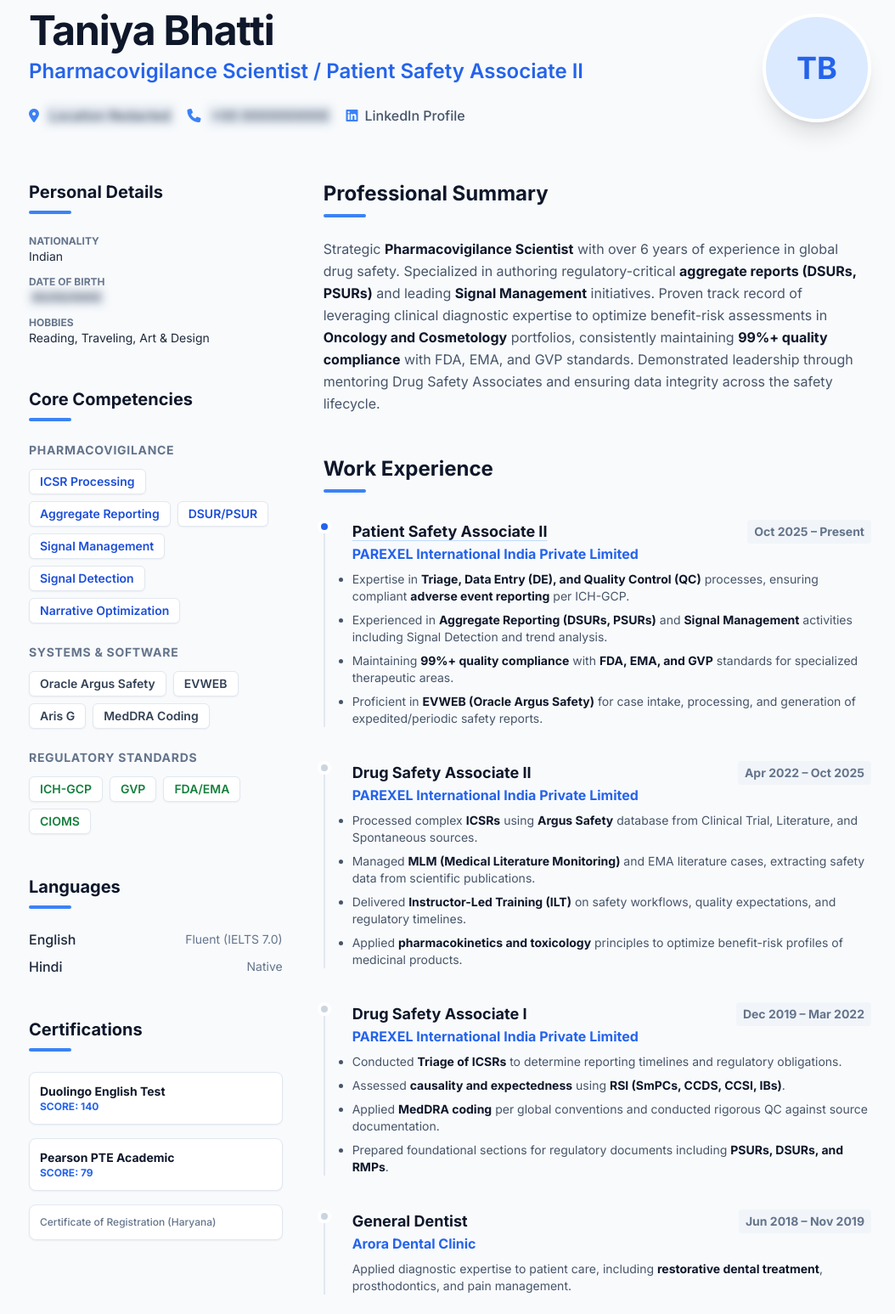
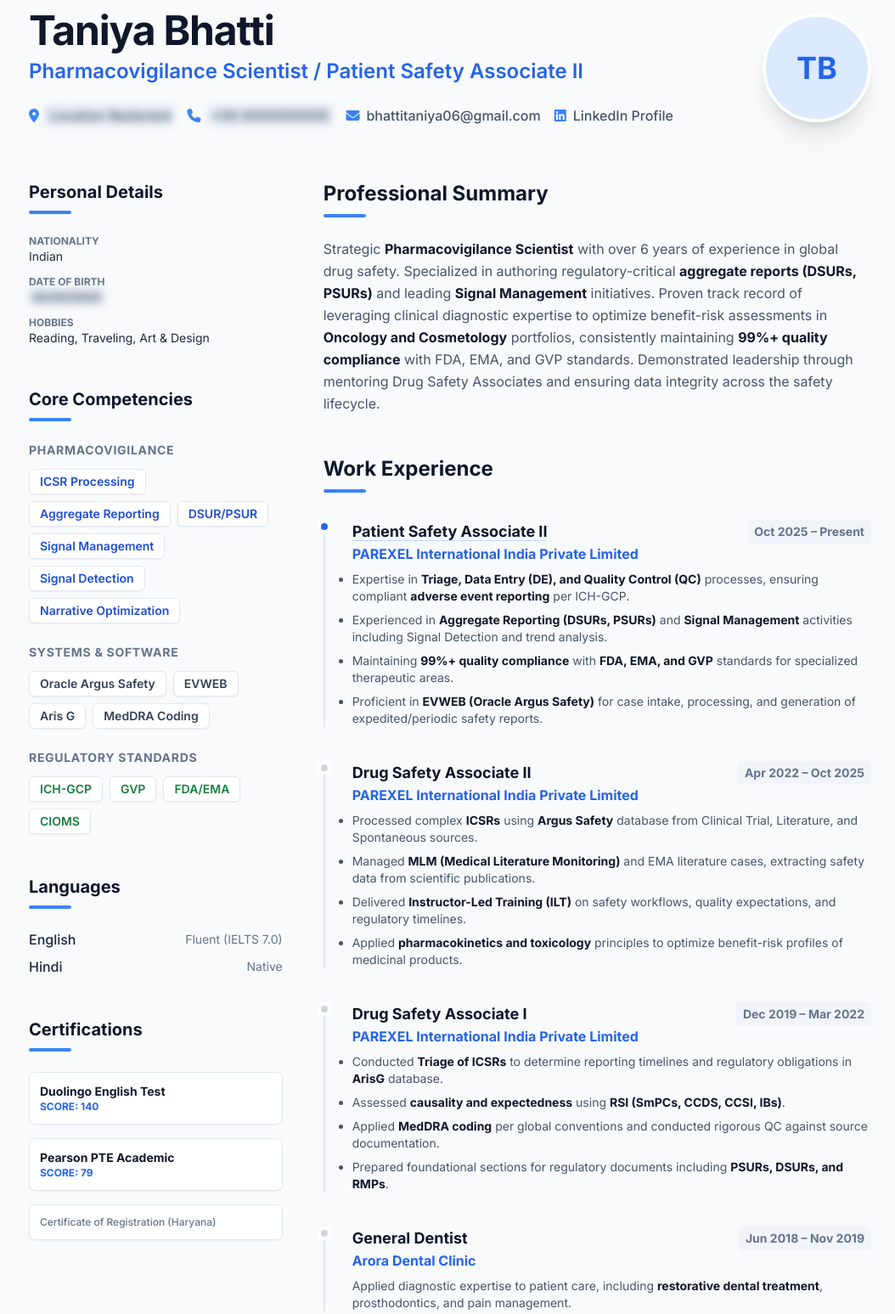
Before and after one commit to bhattitaniya06-psa/bhattitaniya06-psa.github.io, a plain HTML site: page index.html in a window 1280 px wide. Shown: the part 100-1647 px from the top of the page at 85% size, without its empty margins (110-1164 px from the left). Drawn offline with nearby package versions, Linux system fonts and the light colour scheme.

Commit message:
Update index.html

```diff
--- a/index.html
+++ b/index.html
@@ -93,6 +93,9 @@
                     </span>
                     <span class="flex items-center gap-2">
                         <i class="fas fa-phone text-blue-500"></i> <span class="blurred-info">+00 0000000000</span>
+                    </span>
+                    <span class="flex items-center gap-2">
+                        <i class="fas fa-envelope text-blue-500"></i> <span class="">bhattitaniya06@gmail.com</span>
                     </span>
                     <a href="https://www.linkedin.com/in/dr-taniya-bhatti" target="_blank" class="flex items-center gap-2 hover:text-blue-600 transition">
                         <i class="fab fa-linkedin text-blue-500"></i> LinkedIn Profile
@@ -246,7 +249,7 @@
                                 <span class="text-sm font-bold text-slate-500 py-1 px-2 bg-slate-100 rounded">Dec 2019 – Mar 2022</span>
                             </div>
                             <ul class="list-disc text-slate-600 space-y-2 text-sm">
-                                <li>Conducted <strong class="text-slate-900">Triage of ICSRs</strong> to determine reporting timelines and regulatory obligations.</li>
+                                <li>Conducted <strong class="text-slate-900">Triage of ICSRs</strong> to determine reporting timelines and regulatory obligations in <strong class="text-slate-900">ArisG</strong> database.</li>
                                 <li>Assessed <strong class="text-slate-900">causality and expectedness</strong> using <strong class="text-slate-900">RSI (SmPCs, CCDS, CCSI, IBs)</strong>.</li>
                                 <li>Applied <strong class="text-slate-900">MedDRA coding</strong> per global conventions and conducted rigorous QC against source documentation.</li>
                                 <li>Prepared foundational sections for regulatory documents including <strong class="text-slate-900">PSURs, DSURs, and RMPs</strong>.</li>
@@ -342,4 +345,5 @@
     </footer>
 
 </body>
+
 </html>
```
